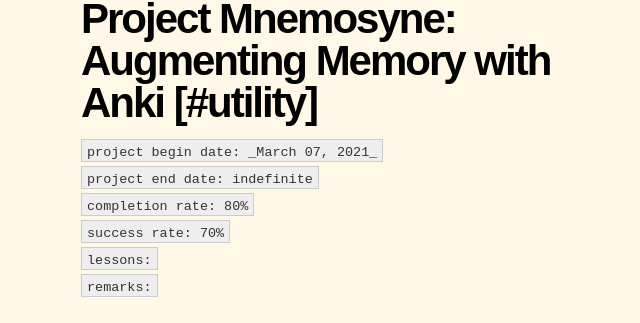
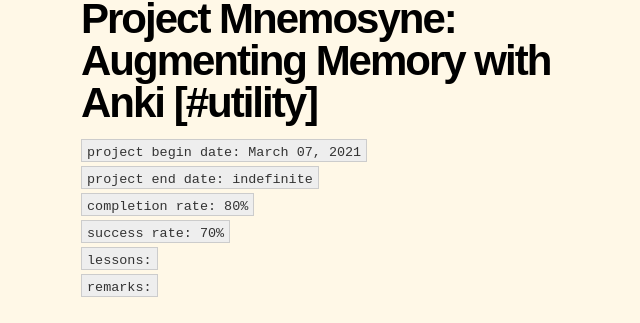
Before and after one commit to dCO2/rococo, a Jekyll site: the page built from _posts/2022-08-17-project-mnemosyne.md, in a window 1280 px wide and 900 px high. Shown: the part 160-483 px from the top of the window, without its empty margins (295-935 px from the left). Built offline with Jekyll 4.4.1, drawn with Linux system fonts in a browser that asks for light colours; some web fonts are replaced.

```diff
--- a/_posts/2022-08-17-project-mnemosyne.md
+++ b/_posts/2022-08-17-project-mnemosyne.md
@@ -6,7 +6,7 @@ permalink: /:year/:month/:day/:title
 tags:
 ---
 
-`project begin date: _March 07, 2021_`
+`project begin date: March 07, 2021`
 `project end date: indefinite`
 `completion rate: 80%`
 `success rate: 70%`
```
